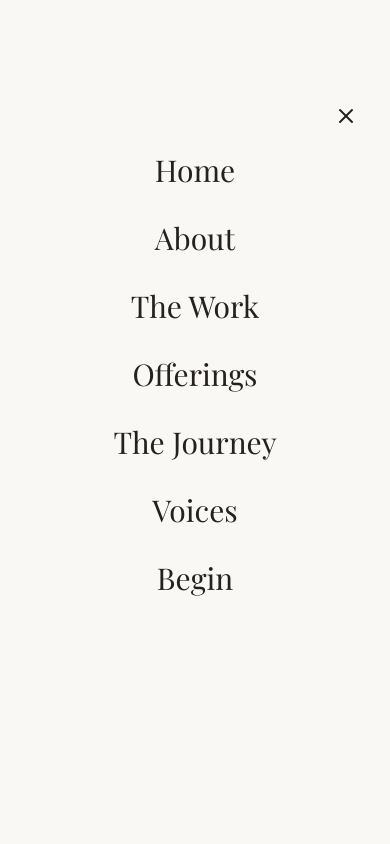
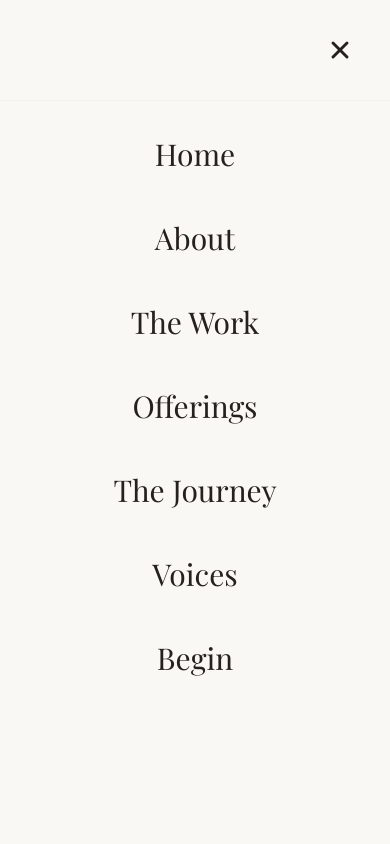
Before and after one commit to deetours/alchemyunbounded, a Next.js app: page / in a window 390 px wide. Both pictures are taken after a click on the button "Toggle menu". Shown: the top 844 px of the page. Built offline with nearby package versions, Linux system fonts and the light colour scheme; a web font is replaced by a local one.

Commit message:
Improve mobile menu close button - larger, more visible, better styling and tap area

```diff
--- a/components/navigation.tsx
+++ b/components/navigation.tsx
@@ -81,46 +81,48 @@ export function Navigation() {
             initial={{ opacity: 0 }}
             animate={{ opacity: 1 }}
             exit={{ opacity: 0 }}
-            transition={{ duration: 0.5 }}
-            className="fixed inset-0 z-50 bg-background md:hidden pt-20"
+            transition={{ duration: 0.3 }}
+            className="fixed inset-0 z-50 bg-background md:hidden overflow-y-auto"
           >
-            {/* Close Button */}
-            <div className="flex justify-end px-6 py-4">
+            {/* Fixed Close Button Header */}
+            <div className="fixed top-0 right-0 left-0 z-50 bg-background border-b border-border/20 px-6 py-6 flex justify-between items-center">
+              <div />
               <button
                 onClick={() => setIsOpen(false)}
-                className="p-2"
+                className="p-3 hover:bg-card rounded-lg transition-all duration-300 active:scale-95"
                 aria-label="Close menu"
               >
-                <motion.svg
-                  width="24"
-                  height="24"
+                <svg
+                  width="28"
+                  height="28"
                   viewBox="0 0 24 24"
                   fill="none"
                   stroke="currentColor"
-                  strokeWidth="2"
+                  strokeWidth="2.5"
                   strokeLinecap="round"
                   strokeLinejoin="round"
-                  className="text-foreground"
+                  className="text-foreground hover:text-primary transition-colors"
                 >
                   <line x1="18" y1="6" x2="6" y2="18" />
                   <line x1="6" y1="6" x2="18" y2="18" />
-                </motion.svg>
+                </svg>
               </button>
             </div>
 
-            <div className="flex flex-col items-center justify-start h-full gap-8 px-6">
+            {/* Menu Items */}
+            <div className="flex flex-col items-center justify-start gap-8 px-6 pt-32 pb-20">
               {navLinks.map((link, index) => (
                 <motion.div
                   key={link.href}
                   initial={{ opacity: 0, y: 20 }}
                   animate={{ opacity: 1, y: 0 }}
                   exit={{ opacity: 0, y: 20 }}
-                  transition={{ duration: 0.5, delay: index * 0.1 }}
+                  transition={{ duration: 0.3, delay: index * 0.08 }}
                 >
                   <Link
                     href={link.href}
                     onClick={() => setIsOpen(false)}
-                    className="font-serif text-3xl text-foreground hover:text-primary transition-colors duration-500"
+                    className="font-serif text-3xl md:text-4xl text-foreground hover:text-primary transition-colors duration-300 py-2 block"
                   >
                     {link.label}
                   </Link>
```
